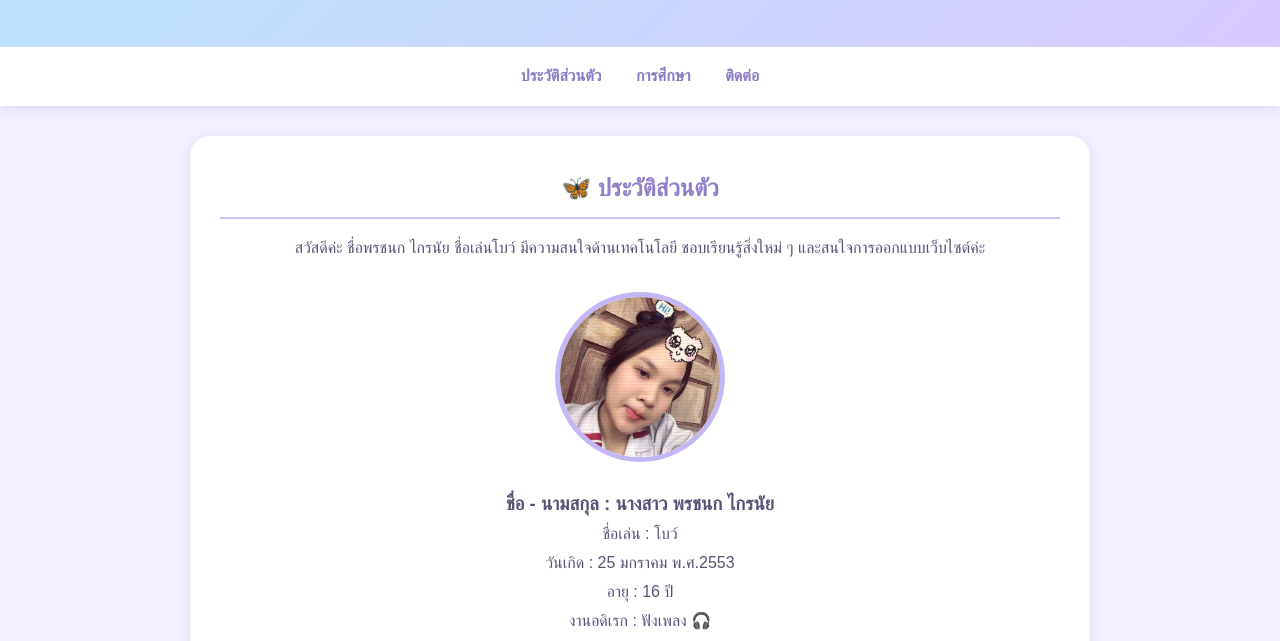
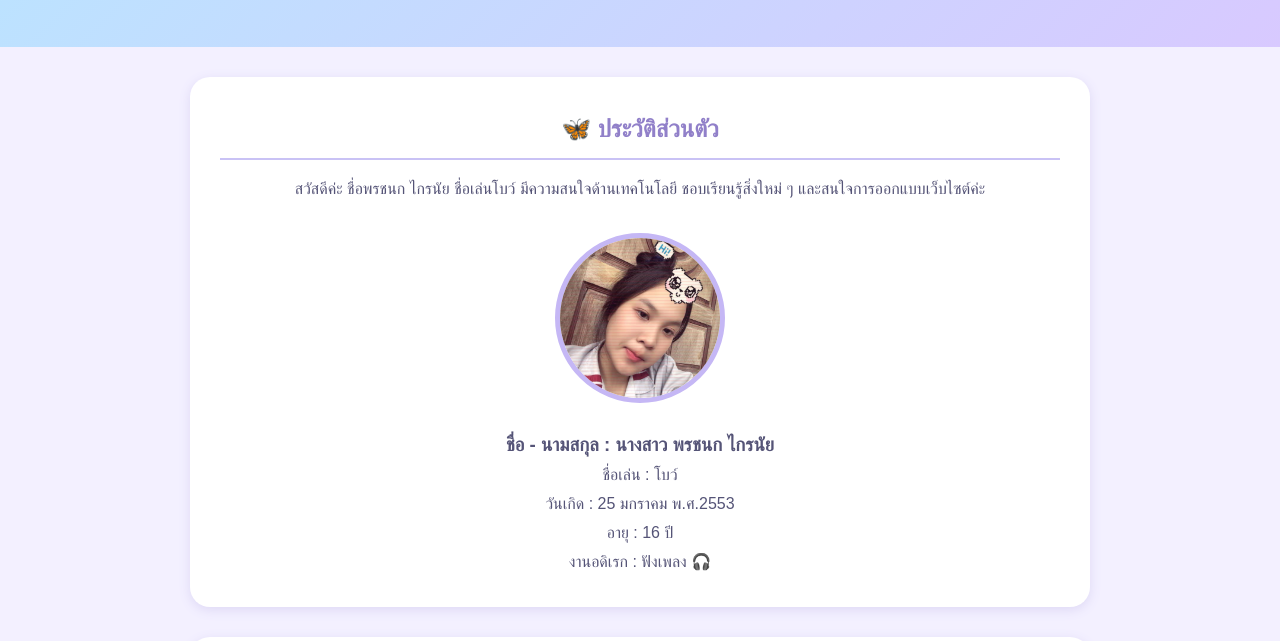
Before and after one commit to pornchanok010-wp/Pornchanok-, a plain HTML site: page index.html in a window 1280 px wide. Shown: the part 150-791 px from the top of the page. Drawn offline with Linux system fonts and the light colour scheme.

Commit message:
Update index.html

```diff
--- a/index.html
+++ b/index.html
@@ -125,12 +125,6 @@
         <p>Welcome to my Portfolio ♡</p>
     </header>
 
-    <nav>
-        <a href="#about">ประวัติส่วนตัว</a>
-        <a href="#education">การศึกษา</a>
-        <a href="#contact">ติดต่อ</a>
-    </nav>
-
     <section id="about" class="profile">
         <h2>🦋 ประวัติส่วนตัว</h2>
         <p>
```
